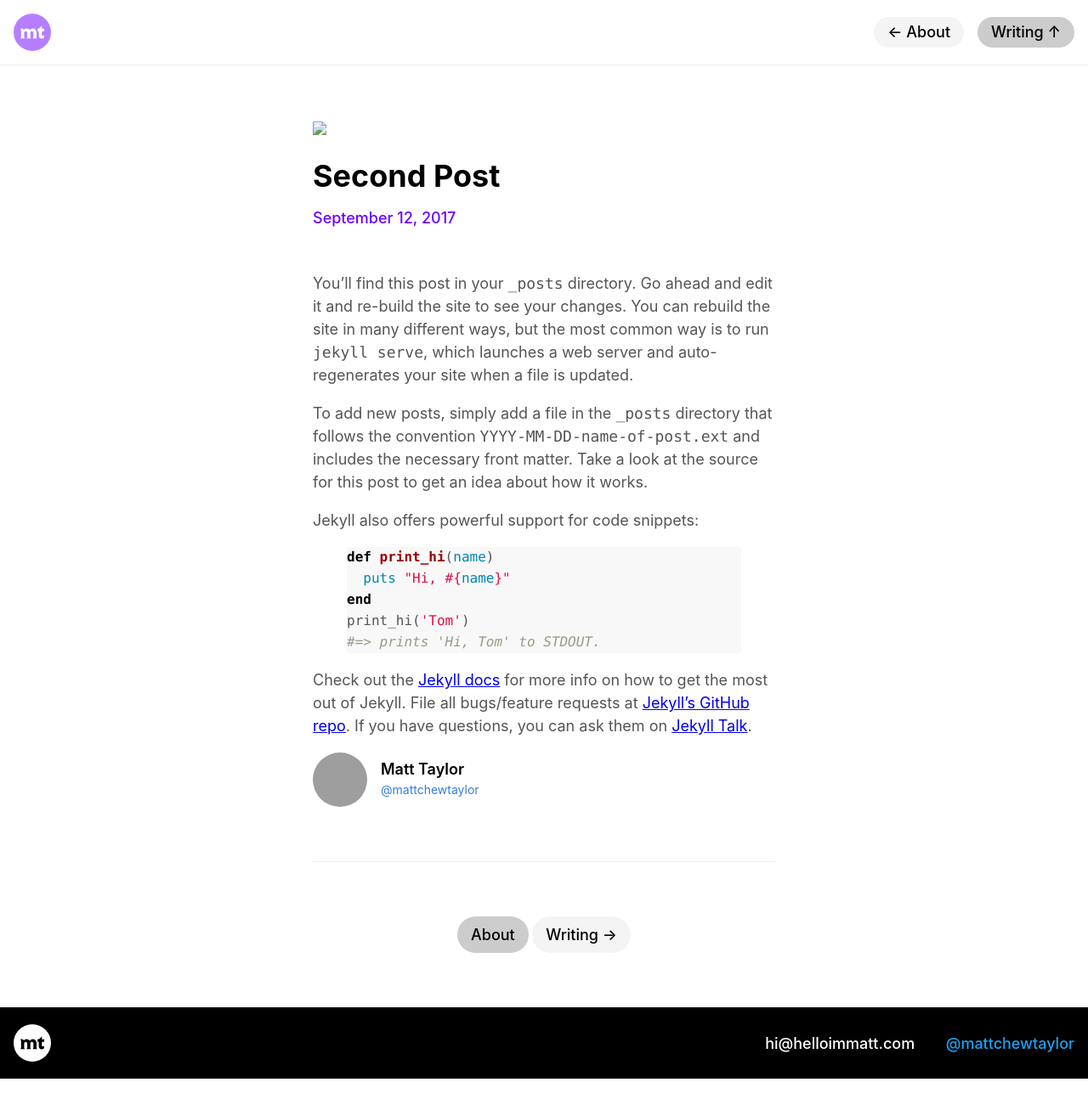
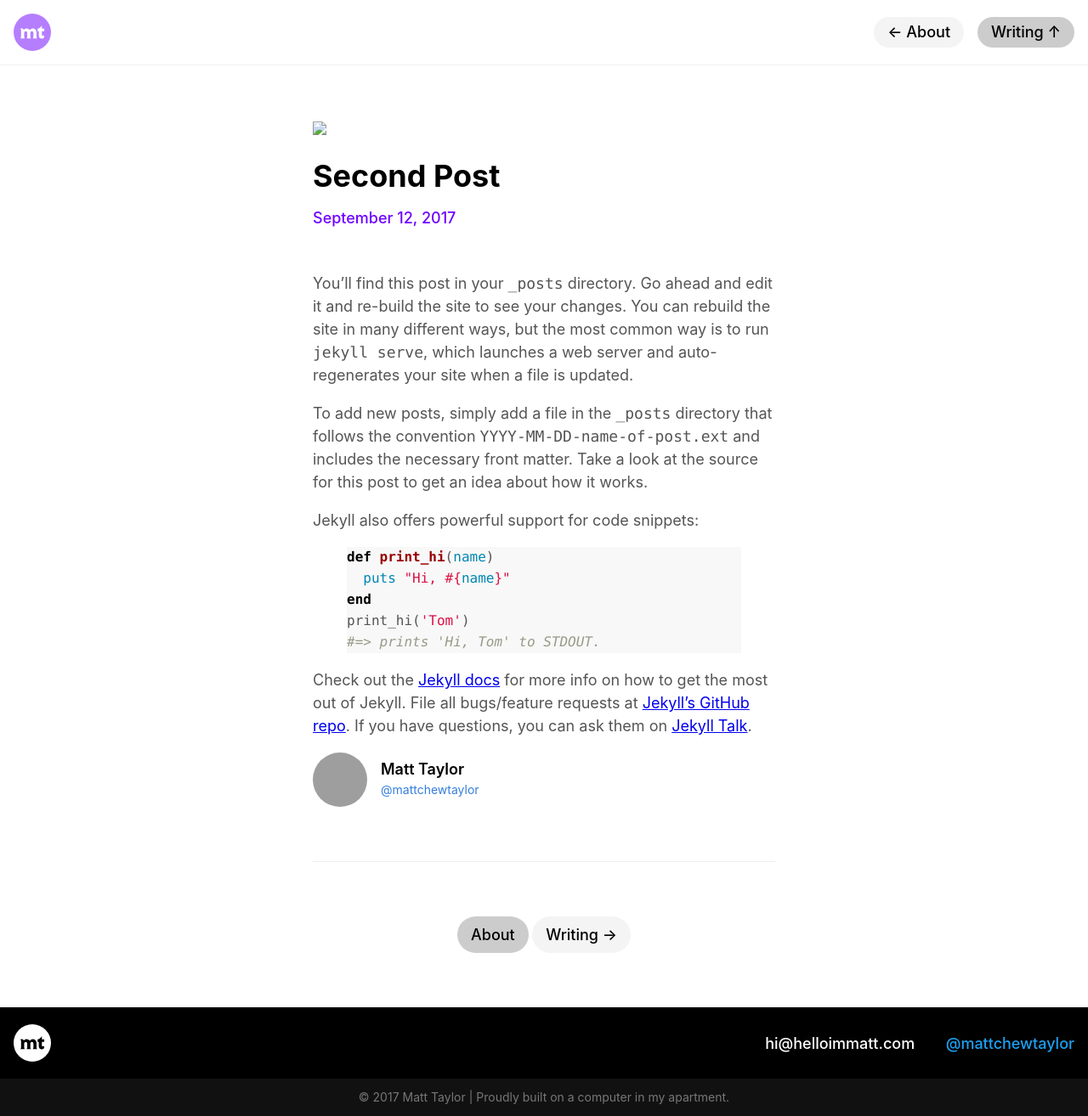
Before and after one commit to mattchewtaylor/mattchewtaylor.github.io, a Jekyll site: the page built from _posts/2017-09-12-second-post.markdown, in a window 1280 px wide and 1314 px high. Shown: the whole window at 85% size. Built offline with Jekyll 4.4.1, drawn with Linux system fonts in a browser that asks for light colours; grey boxes are pictures that could not be loaded.

Commit message:
added copyright in footer

```diff
--- a/_includes/footer.html
+++ b/_includes/footer.html
@@ -12,4 +12,7 @@
       <a href="https://twitter.com/mattchewtaylor" target="_blank" class="fw5 f5 link dib dim ml3 ml4-ns twitter-blue">@mattchewtaylor</a>
     </div>
   </div>
+  <div class="db dt-l w-100 border-box bg-near-black f6 tc">
+    <p class="f6 fw4 gray">© 2017 Matt Taylor | Proudly built on a computer in my apartment.</p>
+  </div>
 </footer>
--- a/_posts/2017-09-03-introducing-my-new-blog.markdown
+++ b/_posts/2017-09-03-introducing-my-new-blog.markdown
@@ -4,9 +4,11 @@ title: "Introducing My New Blog"
 img: ../assets/img/test-hero.png
 date: 2017-09-03
 permalink: /writing/:title
+excerpt_separator: <!--excerpt-->
 medium-link: https://medium.com/@mattchewtaylor
 ---
 You’ll find this post in your `_posts` directory. Go ahead and edit it and re-build the site to see your changes. You can rebuild the site in many different ways, but the most common way is to run `jekyll serve`, which launches a web server and auto-regenerates your site when a file is updated.
+<!--excerpt-->
 <br>
 <br>
 ## <span style="color: black;">Section break</span>
--- a/_posts/2017-09-12-second-post.markdown
+++ b/_posts/2017-09-12-second-post.markdown
@@ -4,8 +4,10 @@ title: "Second Post"
 img: assets/img/test-hero.png
 date: 2017-09-12
 permalink: /writing/:title
+excerpt_separator: <!--excerpt-->
 ---
 You’ll find this post in your `_posts` directory. Go ahead and edit it and re-build the site to see your changes. You can rebuild the site in many different ways, but the most common way is to run `jekyll serve`, which launches a web server and auto-regenerates your site when a file is updated.
+<!--excerpt-->
 
 To add new posts, simply add a file in the `_posts` directory that follows the convention `YYYY-MM-DD-name-of-post.ext` and includes the necessary front matter. Take a look at the source for this post to get an idea about how it works.
 
```
